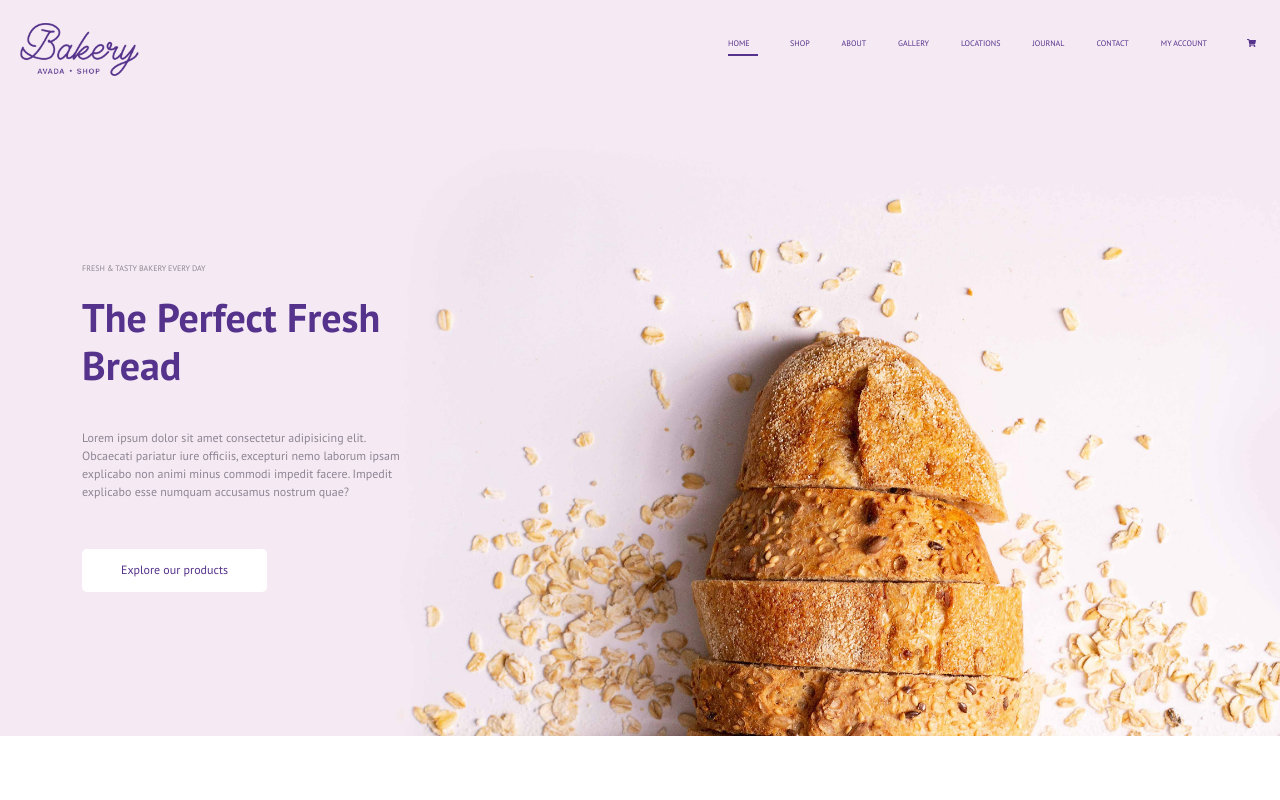
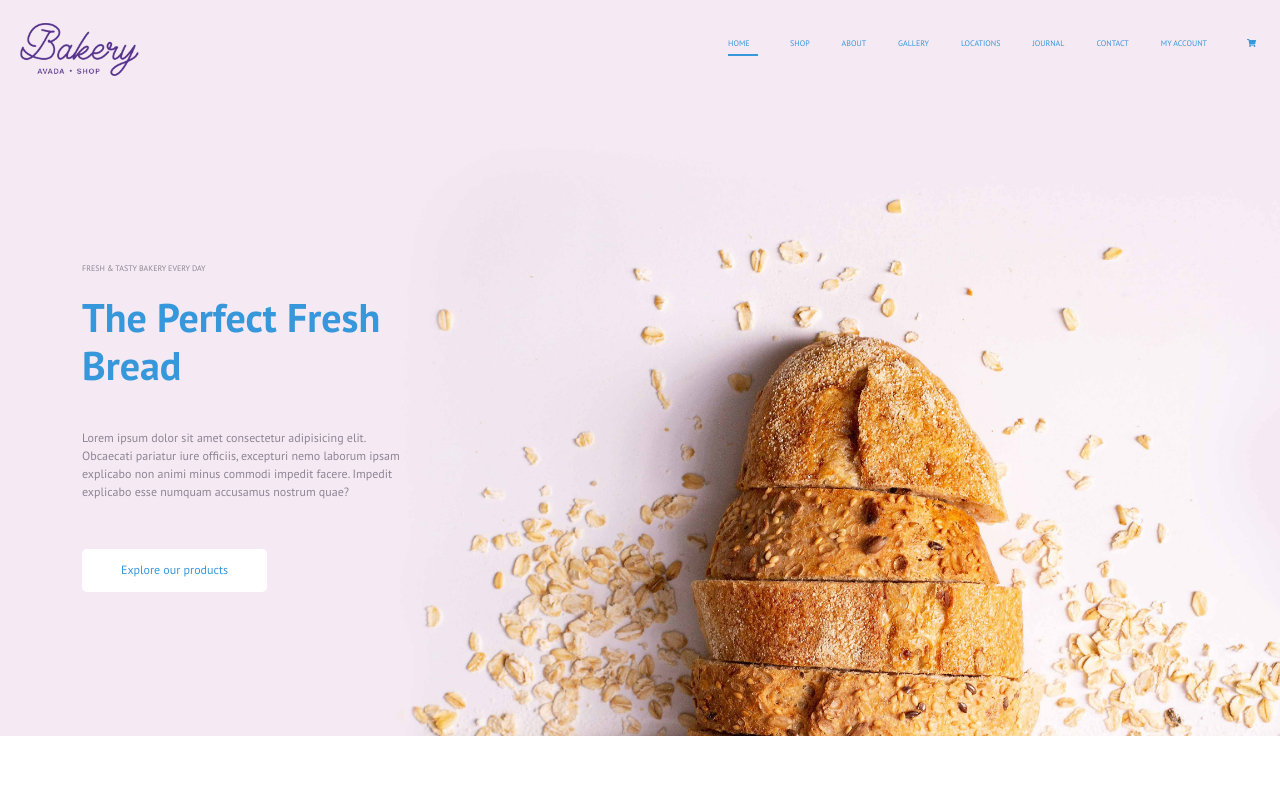
Before and after one commit to DoinaGanceriuc/proj-html-vuejs, a Vue app: page / in a window 1280 px wide. Shown: the top 800 px of the page. Built offline with nearby package versions, Linux system fonts and the light colour scheme.

Commit message:
add new font primary

```diff
--- a/src/assets/scss/variables.scss
+++ b/src/assets/scss/variables.scss
@@ -1,8 +1,9 @@
 /* color font */
 $color_small: #8c8693;
-$color_primary: #55328b;
-$new_font_theme: #3698db;
-$color_chrevron: #55328b82;
+$color_primary: #3698db; // #55328b
+//$new_font_theme: #3698db;
+$color_chrevron: #3698db82; // #55328b82
+// $color_chrevron: #3698db82;
 $color_base: #fff;
 
 /* color background */
```
